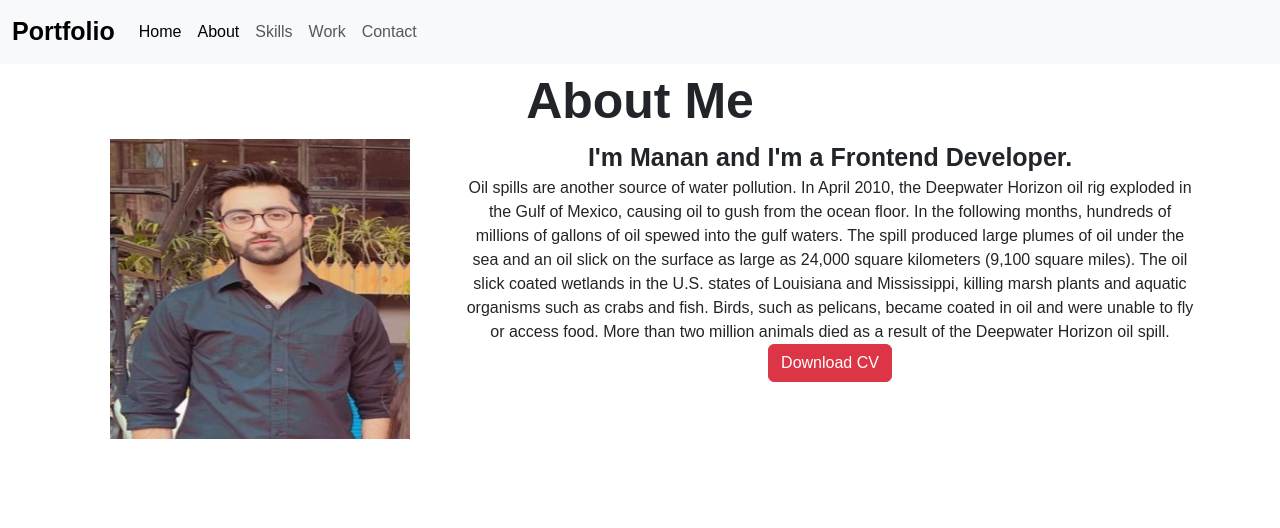
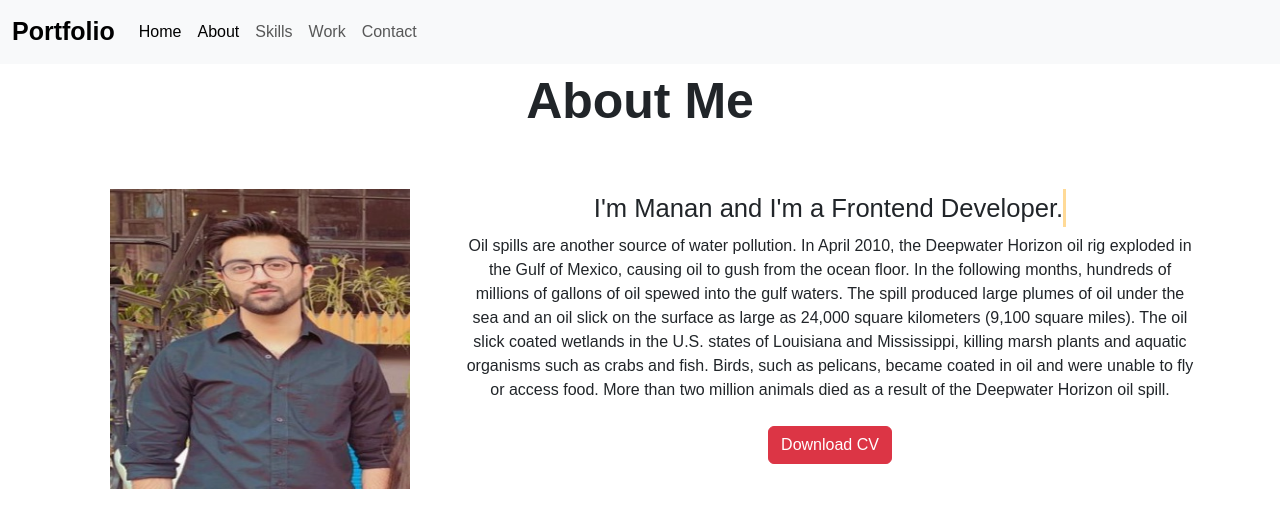
Before and after one commit to Manan-Kataria/My-Portfolio, an Angular app: page /about in a window 1280 px wide. Shown: the top 528 px of the page. Built offline with nearby package versions, Linux system fonts and the light colour scheme.

Commit message:
typewriter effect

```diff
--- a/src/app/Services/info.service.ts
+++ b/src/app/Services/info.service.ts
@@ -8,7 +8,7 @@ export class InfoService {
         "home": {
             "greetings": "Hi, my name is",
             "name": "Manan Kataria",
-            "about": "and I'm a Frontend Developer",
+            "about": "and I'm a Frontend Developer.",
             "facebook": "",
             "linkedin": "",
             "instagram": "",
--- a/src/app/about/about.component.html
+++ b/src/app/about/about.component.html
@@ -1,17 +1,20 @@
 <div class="container">
     <div class="row" style="text-align: center;">
         <div class="heading"> About Me </div>
-        <div class="col-md-4">
+        <div class="col-md-4" style="margin-top: 50px;">
             <div class="aboutImg">
                 <img src="../../assets/images/about.JPG" class="my-pic">
             </div>
         </div>
-        <div class="col-md-8">
+        <div class="col-md-8" style="margin-top: 50px;">
             <div class="aboutPara">
-                <div class="subHeading">{{ about?.intro }}</div>
+                <div class="containerForTypewriter">
+                    <div class="typed-out">{{ about?.intro }}</div>
+                </div>
                 <div>
                     {{ about?.details }}
                 </div>
+                <br/>
                 <div class="buttons">
                     <button (click)="downloadFunc()" class="btn btn-danger">Download CV</button>
                 </div>
--- a/src/app/home/home.component.css
+++ b/src/app/home/home.component.css
@@ -26,12 +26,12 @@
     transform: translateY(-50%);
 }
 
-.myimg{
+.myimg {
     border: 1px solid white;
     border-radius: 10px;
 }
 
-.icons{
+.icons {
     font-size: 30px;
     margin-top: 100px;
 }
--- a/src/app/home/home.component.html
+++ b/src/app/home/home.component.html
@@ -10,8 +10,10 @@
                 <div class="infoContainer2">
                     <div class="hello"> {{home?.greetings}} </div>
                     <div class="name">{{ home?.name }}</div>
-                    <div class="about">{{ home?.about }}</div>
-                    <br/>
+                    <div class="containerForTypewriter">
+                        <div class="typed-out">{{home?.about}}</div>
+                    </div>
+                    <br/><br/>
                     <div class="buttons">
                         <button (click)="downloadFunc()" class="btn btn-danger"> Download CV </button>
                     </div>
--- a/src/styles.css
+++ b/src/styles.css
@@ -3,6 +3,8 @@
 
 *{
     font-family: Arial, Helvetica, sans-serif;
+    padding: 0;
+    margin: 0;
 }
 
 .heading{
@@ -20,3 +22,40 @@
 .para{
     text-justify: right;
 }
+
+.containerForTypewriter {
+    display: inline-block;
+    width: auto;
+}
+
+.typed-out {
+    overflow: hidden;
+    border-right: .15em solid orange;
+    white-space: nowrap;
+    font-size: 1.6rem;
+    width: 0;
+    animation:
+        typing 2s steps(20, end) forwards,
+        blink .8s infinite;
+
+}
+
+@keyframes typing {
+    from {
+        width: 0
+    }
+
+    to {
+        width: 100%
+    }
+}
+
+@keyframes blink {
+    from {
+        border-color: transparent
+    }
+
+    to {
+        border-color: orange;
+    }
+}
```
